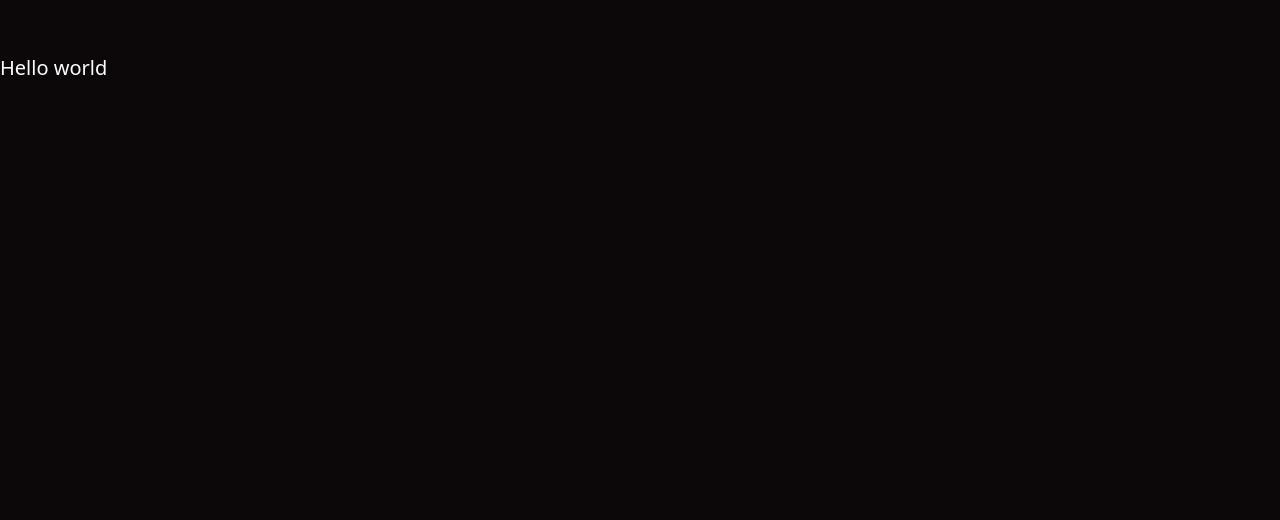
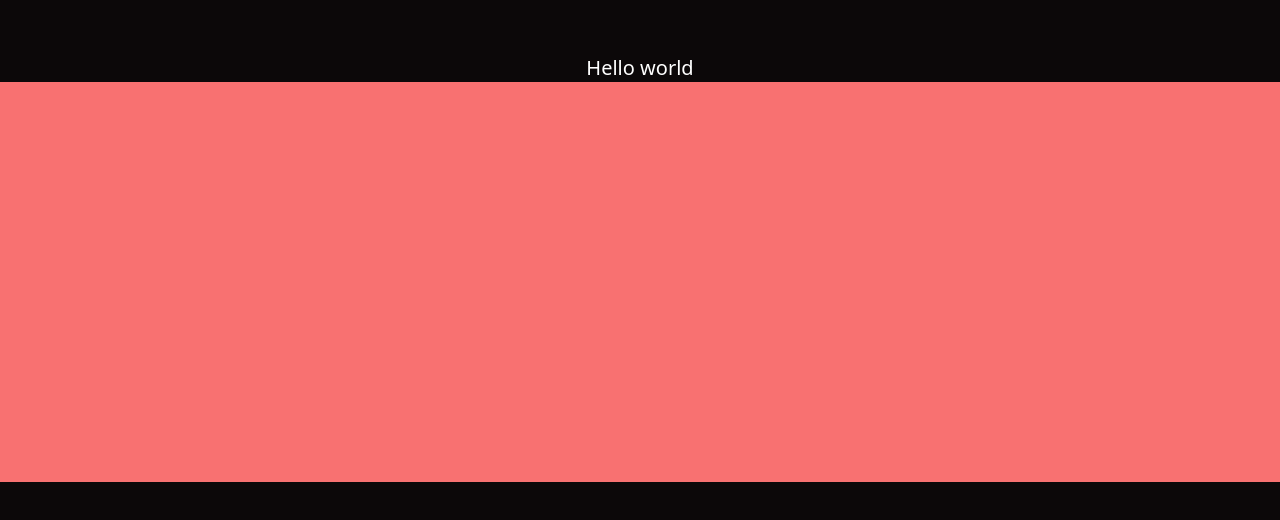
Before and after one commit to hulla-dev/portfolio, a Next.js app: page /index.server in a window 1280 px wide. Shown: the part 1226-1746 px from the top of the page. Built offline with nearby package versions, Linux system fonts and the light colour scheme.

Commit message:
:zap: Feat: Contrent component

```diff
--- /dev/null
+++ b/components/Content.server.tsx
@@ -0,0 +1,13 @@
+import type { ReactNode } from 'react'
+
+type Props = {
+  children: ReactNode
+}
+
+const Content = ({ children }: Props) => (
+  <section id="content" className="flex justify-center max-w-[1920px]">
+    {children}
+  </section>
+)
+
+export default Content
--- a/components/Page.server.tsx
+++ b/components/Page.server.tsx
@@ -10,17 +10,18 @@ type Props = {
 
 const Page = ({ children, header, title }: Props) => (
   <Fragment>
+    {/* Page head meta */}
     <Head title={title} />
+    {/* Header if provided */}
     {header && (
       <header className="bg-main">
         {header}
       </header>
     )}
-    <div className="flex justify-center bg-main w-full h-full">
-      <main className="w-full bg-main max-w-[2560px]">
-        {children}
-      </main>
-    </div>
+    {/* We intentionally leave out width restrictions for styling reasons (i.e. we want fluent 4k effects) */}
+    <main className="bg-main w-full h-full">
+      {children}
+    </main>
   </Fragment>
 )
 
--- a/pages/index.server.tsx
+++ b/pages/index.server.tsx
@@ -1,12 +1,16 @@
 import type { NextPage } from 'next'
 import Parallax from '../components/Parallax.client'
 import Page from '../components/Page.server'
+import Content from '../components/Content.server'
 
 const Home: NextPage = () => {
   return (
     <div className="h-[4000px]">
       <Page title="Welcome to my Portfolio" header={<Parallax />}>
-        <h1 className="text-white text-xl">Hello world</h1>
+        <Content>
+          <h1 className="text-white text-xl">Hello world</h1>
+        </Content>
+        <div className="w-full bg-red-400 h-[400px]" />
       </Page>
     </div>
   )
```
